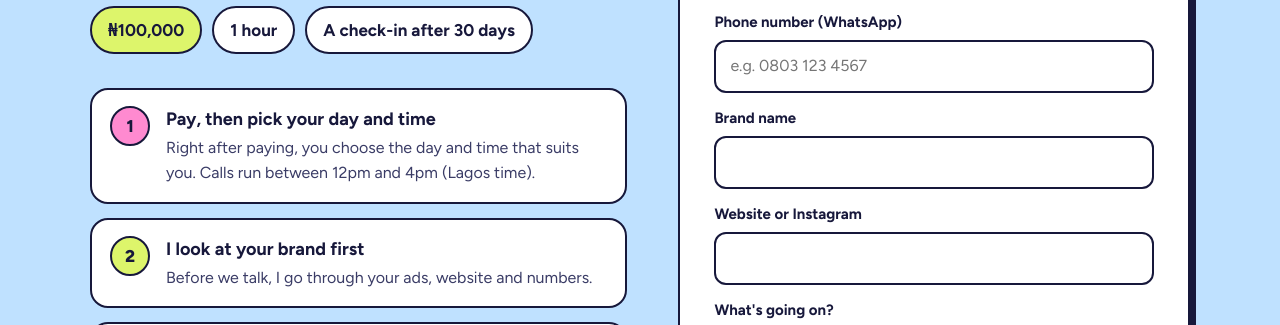
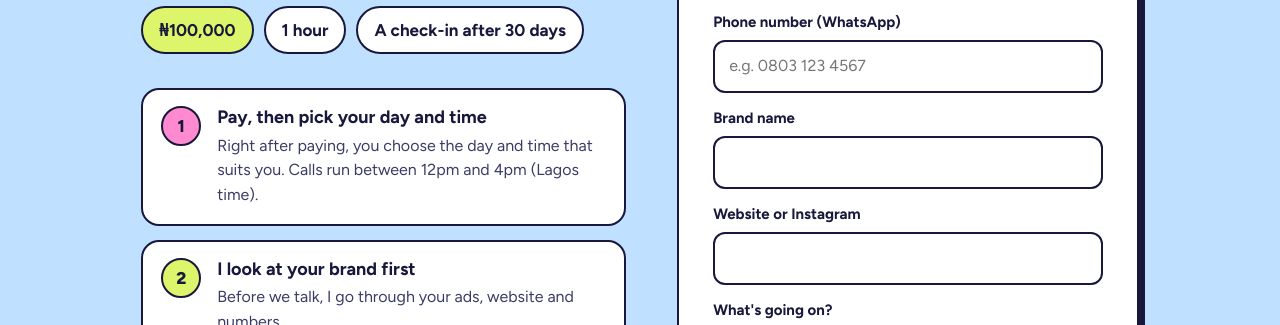
Before and after one commit to Pengroove/kokochidozie, a website: page consultation.html in a window 1280 px wide. Shown: the part 438-763 px from the top of the page. Drawn offline with Linux system fonts and the light colour scheme; no server answers.

Commit message:
Fix missing side spacing on consultation page
Co-Authored-By: Claude Opus 5.5 <noreply@anthropic.com>
Claude-Session: https://claude.ai/code/session_01Tab7FAdLGAFwRdB3Yehd45

```diff
--- a/consultation.html
+++ b/consultation.html
@@ -28,7 +28,7 @@ header{padding:18px 0}
 .top{display:flex;justify-content:space-between;align-items:center;gap:16px}
 .logo{font-size:34px;color:#17183B;text-decoration:none;line-height:1}
 .back{color:#17183B;font-weight:600;text-decoration:none;padding:10px 14px;border:1.5px solid #17183B;border-radius:999px;font-size:14px;background:#FFFFFF}
-.grid{display:grid;grid-template-columns:minmax(0,1.05fr) minmax(0,1fr);gap:clamp(24px,4vw,56px);align-items:start;padding:clamp(20px,4vw,48px) 0 80px}
+.grid{display:grid;grid-template-columns:minmax(0,1.05fr) minmax(0,1fr);gap:clamp(24px,4vw,56px);align-items:start;padding-top:clamp(20px,4vw,48px);padding-bottom:80px}
 h1{font-size:clamp(44px,6.4vw,82px);line-height:1.02;margin:0 0 18px;text-wrap:balance}
 .lede{font-size:19px;color:#3A3C66;margin:0 0 26px;max-width:520px}
 .facts{display:flex;flex-wrap:wrap;gap:10px;margin-bottom:34px}
@@ -37,7 +37,7 @@ h1{font-size:clamp(44px,6.4vw,82px);line-height:1.02;margin:0 0 18px;text-wrap:b
 .steps{display:grid;gap:14px;margin:0;padding:0;list-style:none}
 .step{display:flex;gap:16px;align-items:flex-start;background:#FFFFFF;border:2px solid #17183B;border-radius:18px;padding:16px 18px}
 .dot{flex:none;width:40px;height:40px;border-radius:50%;border:2px solid #17183B;display:grid;place-items:center;font-weight:800}
-.step h3{margin:0 0 2px;font-size:18px}
+.step h3{margin:0 0 4px;font-size:18px;line-height:1.3}
 .step p{margin:0;color:#3A3C66;font-size:16px}
 .card{background:#FFFFFF;border:2px solid #17183B;border-radius:24px;padding:clamp(22px,3vw,34px);box-shadow:6px 6px 0 #17183B;position:sticky;top:20px}
 .card h2{font-size:clamp(32px,3.4vw,42px);line-height:1.05;margin:0 0 4px}
```
